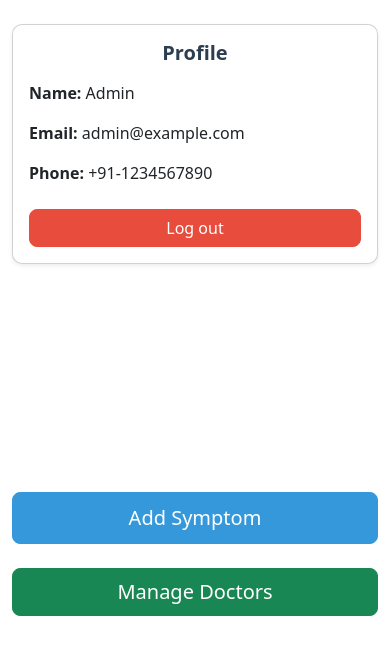
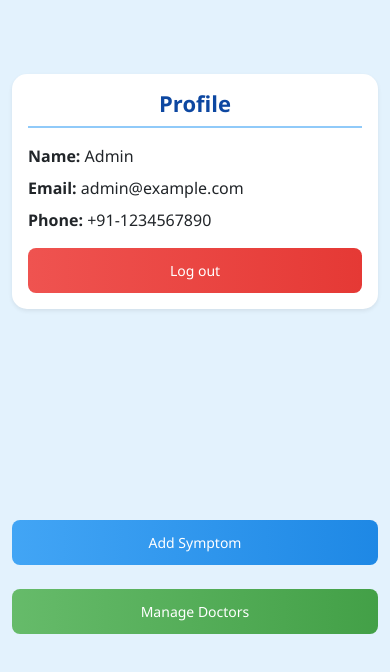
Before and after one commit to thepavansai/HealthNest, a React (Create React App) app in the folder Front-End/healthnest/: page /admin in a window 390 px wide. Shown: the top 672 px of the page. Built offline with nearby package versions, Linux system fonts and the light colour scheme.

Commit message:
admindashboard css added

```diff
--- a/Front-End/healthnest/src/components/AdminDashboard.css
+++ b/Front-End/healthnest/src/components/AdminDashboard.css
@@ -1,68 +1,100 @@
 /* AdminDashboard.css */
 
-/* General Layout */
-.dashboard-container {
-    background: linear-gradient(to right, #f4f6f9, #e9eff5);
-    padding: 2rem;
-    min-height: 100vh;
+/* Global Styles */
+body {
+    background-color: #e3f2fd; /* Light Blue */
     font-family: 'Segoe UI', Tahoma, Geneva, Verdana, sans-serif;
+    color: #333;
+    margin: 0;
+    padding: 0;
   }
 
-  /* Profile Card */
-  .profile-card {
-    background-color: #ffffff;
-    border: none;
-    border-radius: 10px;
-    padding: 20px;
-    box-shadow: 0 8px 16px rgba(0, 0, 0, 0.1);
+  /* Container Setup */
+  .container {
+    padding-top: 30px;
   }
 
-  .profile-card h5 {
-    font-weight: 600;
-    color: #333;
+  /* Card Styling */
+  .card {
+    background-color: #ffffff;
+    border-radius: 15px;
+    border: none;
+    box-shadow: 0 8px 20px rgba(0, 0, 0, 0.1);
+    transition: transform 0.3s ease;
   }
 
-  .profile-card p {
-    margin-bottom: 0.5rem;
-    color: #555;
+  .card:hover {
+    transform: translateY(-5px);
   }
 
-  .logout-btn {
-    background-color: #dc3545;
-    transition: background-color 0.3s ease;
+  .card-title {
+    font-size: 22px;
+    font-weight: bold;
+    color: #0d47a1;
+    border-bottom: 2px solid #90caf9;
+    padding-bottom: 10px;
+    text-align: center;
   }
 
-  .logout-btn:hover {
-    background-color: #c82333;
+  /* Profile Text */
+  .card p {
+    font-size: 16px;
+    margin-bottom: 8px;
   }
 
-  /* Action Buttons */
-  .action-section {
-    margin-top: 50px;
+  /* Buttons General */
+  .btn {
+    font-size: 16px;
+    padding: 12px;
+    border-radius: 8px;
+    font-weight: 500;
+    transition: all 0.2s ease-in-out;
   }
 
-  .action-btn {
-    font-size: 1.2rem;
-    padding: 15px 25px;
-    margin-bottom: 20px;
-    border-radius: 8px;
-    transition: all 0.3s ease;
+  /* Primary Button - Add Symptom */
+  .btn-primary {
+    background: linear-gradient(to right, #42a5f5, #1e88e5);
+    border: none;
+    color: #fff;
   }
 
-  .action-btn-primary {
-    background-color: #007bff;
-    color: white;
+  .btn-primary:hover {
+    background: linear-gradient(to right, #1e88e5, #1565c0);
   }
 
-  .action-btn-primary:hover {
-    background-color: #0056b3;
+  /* Success Button - Manage Doctors */
+  .btn-success {
+    background: linear-gradient(to right, #66bb6a, #43a047);
+    border: none;
+    color: #fff;
   }
 
-  .action-btn-success {
-    background-color: #28a745;
-    color: white;
+  .btn-success:hover {
+    background: linear-gradient(to right, #43a047, #2e7d32);
   }
 
-  .action-btn-success:hover {
-    background-color: #1e7e34;
+  /* Danger Button - Logout */
+  .btn-danger {
+    background: linear-gradient(to right, #ef5350, #e53935);
+    border: none;
+    color: #fff;
   }
+
+  .btn-danger:hover {
+    background: linear-gradient(to right, #e53935, #b71c1c);
+  }
+
+  /* Responsive Behavior */
+  @media (max-width: 768px) {
+    .card {
+      margin-top: 20px;
+    }
+
+    .col-md-4, .col-md-3 {
+      width: 100%;
+    }
+
+    .btn {
+      font-size: 14px;
+    }
+  }
```
